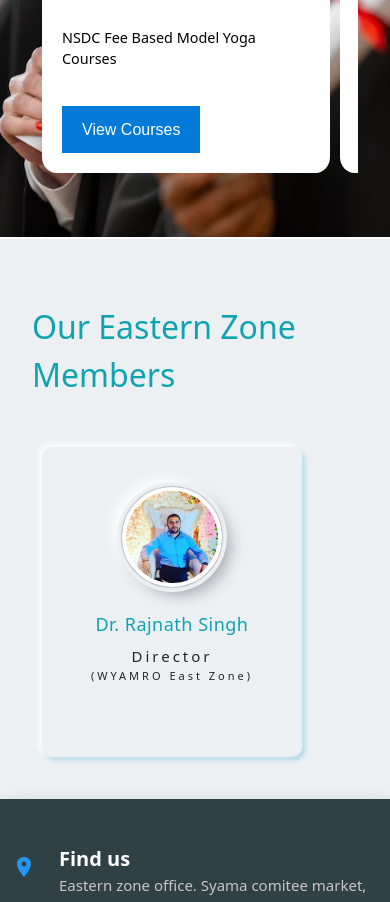
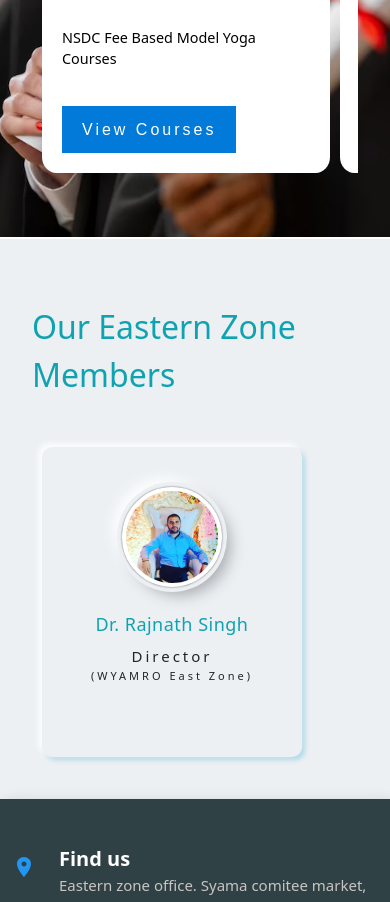
Before and after one commit to watchayush/startupWyamro, a React (Create React App) app: page / in a window 390 px wide. Shown: the part 2240-3142 px from the top of the page. Built offline with nearby package versions, Linux system fonts and the light colour scheme.

Commit message:
styling changes

```diff
--- a/src/components/molecules/Navbar/Navbar.css
+++ b/src/components/molecules/Navbar/Navbar.css
@@ -225,6 +225,7 @@ nav {
     );  */
   }
   .navLink {
+    letter-spacing: 3px;
     color: #fff;
   }
   .navLinkContainer {
```
